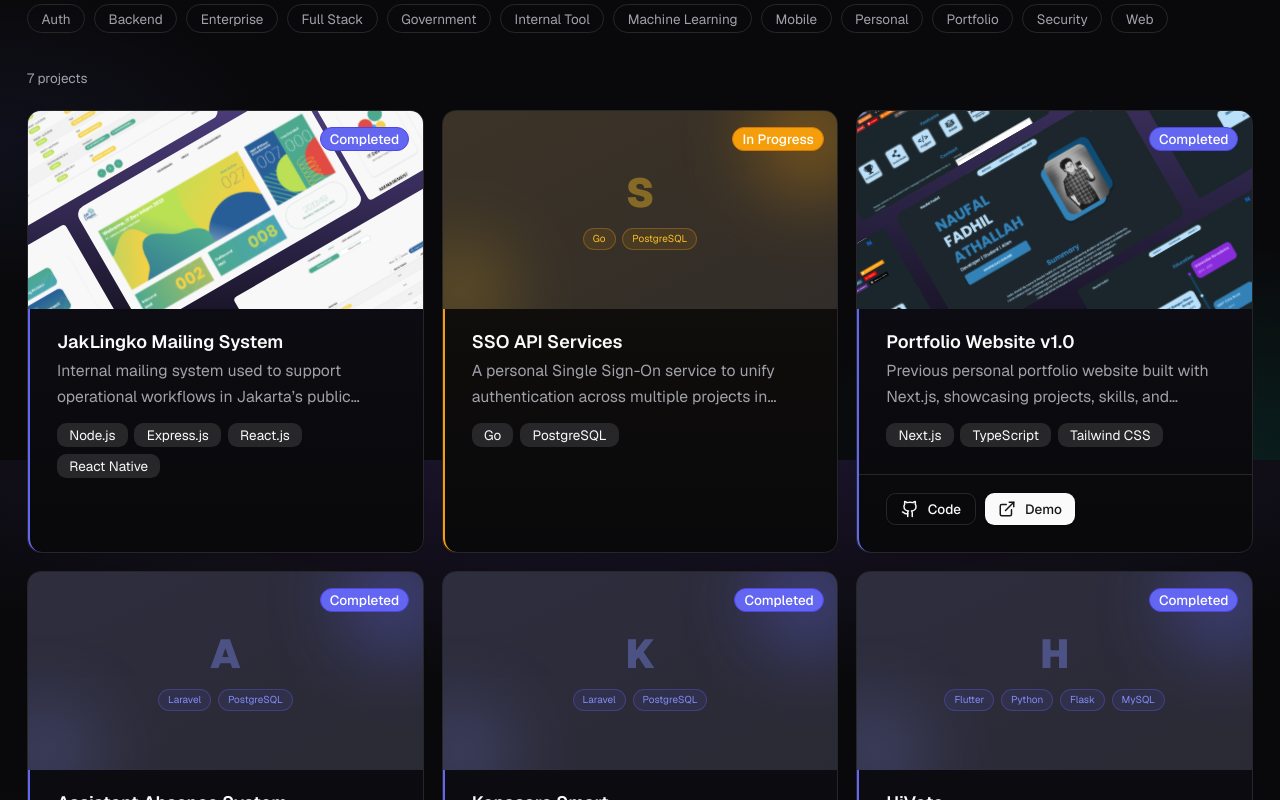
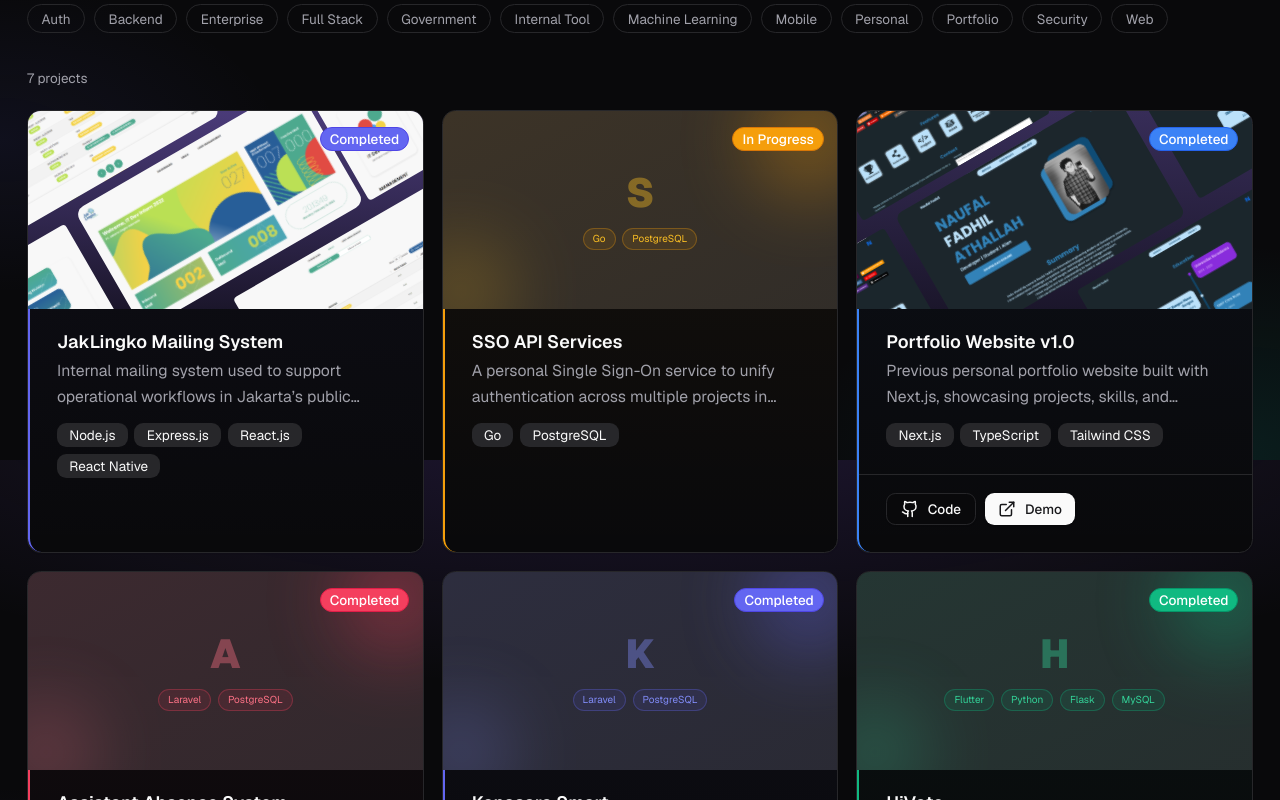
Before and after one commit to NaufalFadhil/v2.naufalfadhil.my.id, a Next.js app: page /projects in a window 1280 px wide. Shown: the part 340-1140 px from the top of the page. Built offline with nearby package versions, Linux system fonts and the light colour scheme.

Commit message:
feat(projects): add colorIndex prop to ProjectCard for dynamic styling based on project status

```diff
--- a/src/app/projects/page.tsx
+++ b/src/app/projects/page.tsx
@@ -99,8 +99,8 @@ export default function ProjectsPage() {
       {/* Grid */}
       {filtered.length > 0 ? (
         <div className="grid grid-cols-1 sm:grid-cols-2 lg:grid-cols-3 gap-4">
-          {filtered.map((project) => (
-            <ProjectCard key={project.id} project={project} />
+          {filtered.map((project, i) => (
+            <ProjectCard key={project.id} project={project} colorIndex={i} />
           ))}
         </div>
       ) : (
--- a/src/components/sections/featured-projects.tsx
+++ b/src/components/sections/featured-projects.tsx
@@ -35,7 +35,7 @@ export function FeaturedProjects() {
             viewport={{ once: true, margin: "-60px" }}
             transition={{ duration: 0.4, delay: i * 0.1, ease: "easeOut" }}
           >
-            <ProjectCard project={project} />
+            <ProjectCard project={project} colorIndex={i} />
           </motion.div>
         ))}
       </div>
--- a/src/components/shared/project-card.tsx
+++ b/src/components/shared/project-card.tsx
@@ -11,33 +11,98 @@ import { ProjectDetailModal } from "./project-detail-modal";
 
 type ProjectCardProps = {
   project: Project;
+  colorIndex?: number;
 };
 
-const statusColors: Record<Project["status"], string> = {
-  completed:    "bg-indigo-500 text-white border-indigo-600",
-  "in-progress": "bg-amber-500 text-white border-amber-600",
-  archived:     "bg-zinc-500 text-white border-zinc-600",
+type ColorScheme = {
+  badge:       string;
+  gradient:    string;
+  border:      string;
+  placeholder: string;
+  blob1:       string;
+  blob2:       string;
+  initial:     string;
+  pill:        string;
 };
 
-const cardGradient: Record<Project["status"], string> = {
-  completed:    "from-indigo-500/5 hover:from-indigo-500/30 hover:shadow-indigo-500/20",
-  "in-progress": "from-amber-500/5 hover:from-amber-500/30 hover:shadow-amber-500/20",
-  archived:     "from-zinc-500/5 hover:from-zinc-500/30 hover:shadow-zinc-500/20",
+const completedColors: ColorScheme[] = [
+  {
+    badge:       "bg-indigo-500 text-white border-indigo-600",
+    gradient:    "from-indigo-500/5 hover:from-indigo-500/30 hover:shadow-indigo-500/20",
+    border:      "border-l-indigo-500",
+    placeholder: "from-indigo-500/10 to-indigo-500/5",
+    blob1:       "bg-indigo-500",
+    blob2:       "bg-indigo-400",
+    initial:     "text-indigo-600 dark:text-indigo-400",
+    pill:        "border-indigo-500/30 bg-indigo-500/10 text-indigo-700 dark:text-indigo-400",
+  },
+  {
+    badge:       "bg-emerald-500 text-white border-emerald-600",
+    gradient:    "from-emerald-500/5 hover:from-emerald-500/30 hover:shadow-emerald-500/20",
+    border:      "border-l-emerald-500",
+    placeholder: "from-emerald-500/10 to-emerald-500/5",
+    blob1:       "bg-emerald-500",
+    blob2:       "bg-emerald-400",
+    initial:     "text-emerald-600 dark:text-emerald-400",
+    pill:        "border-emerald-500/30 bg-emerald-500/10 text-emerald-700 dark:text-emerald-400",
+  },
+  {
+    badge:       "bg-blue-500 text-white border-blue-600",
+    gradient:    "from-blue-500/5 hover:from-blue-500/30 hover:shadow-blue-500/20",
+    border:      "border-l-blue-500",
+    placeholder: "from-blue-500/10 to-blue-500/5",
+    blob1:       "bg-blue-500",
+    blob2:       "bg-blue-400",
+    initial:     "text-blue-600 dark:text-blue-400",
+    pill:        "border-blue-500/30 bg-blue-500/10 text-blue-700 dark:text-blue-400",
+  },
+  {
+    badge:       "bg-rose-500 text-white border-rose-600",
+    gradient:    "from-rose-500/5 hover:from-rose-500/30 hover:shadow-rose-500/20",
+    border:      "border-l-rose-500",
+    placeholder: "from-rose-500/10 to-rose-500/5",
+    blob1:       "bg-rose-500",
+    blob2:       "bg-rose-400",
+    initial:     "text-rose-600 dark:text-rose-400",
+    pill:        "border-rose-500/30 bg-rose-500/10 text-rose-700 dark:text-rose-400",
+  },
+];
+
+const otherColors: Record<string, ColorScheme> = {
+  "in-progress": {
+    badge:       "bg-amber-500 text-white border-amber-600",
+    gradient:    "from-amber-500/5 hover:from-amber-500/30 hover:shadow-amber-500/20",
+    border:      "border-l-amber-500",
+    placeholder: "from-amber-500/10 to-amber-500/5",
+    blob1:       "bg-amber-500",
+    blob2:       "bg-amber-400",
+    initial:     "text-amber-600 dark:text-amber-400",
+    pill:        "border-amber-500/30 bg-amber-500/10 text-amber-700 dark:text-amber-400",
+  },
+  archived: {
+    badge:       "bg-zinc-500 text-white border-zinc-600",
+    gradient:    "from-zinc-500/5 hover:from-zinc-500/30 hover:shadow-zinc-500/20",
+    border:      "border-l-zinc-500",
+    placeholder: "from-zinc-500/10 to-zinc-500/5",
+    blob1:       "bg-zinc-500",
+    blob2:       "bg-zinc-400",
+    initial:     "text-zinc-600 dark:text-zinc-400",
+    pill:        "border-zinc-500/30 bg-zinc-500/10 text-zinc-700 dark:text-zinc-400",
+  },
 };
 
-const contentBorder: Record<Project["status"], string> = {
-  completed:    "border-l-indigo-500",
-  "in-progress": "border-l-amber-500",
-  archived:     "border-l-zinc-500",
-};
+export function ProjectCard({ project, colorIndex = 0 }: ProjectCardProps) {
+  const [modalOpen, setModalOpen] = useState(false);
 
-export function ProjectCard({ project }: ProjectCardProps) {
-  const [modalOpen, setModalOpen] = useState(false);
+  const c: ColorScheme =
+    project.status === "completed"
+      ? completedColors[colorIndex % completedColors.length]
+      : otherColors[project.status];
 
   return (
     <>
       <Card
-        className={`group flex flex-col overflow-hidden bg-gradient-to-b to-transparent shadow-sm transition-all duration-300 hover:shadow-md cursor-pointer h-full ${cardGradient[project.status]}`}
+        className={`group flex flex-col overflow-hidden bg-gradient-to-b to-transparent shadow-sm transition-all duration-300 hover:shadow-md cursor-pointer h-full ${c.gradient}`}
         onClick={() => setModalOpen(true)}
       >
         {/* Screenshot */}
@@ -50,35 +115,15 @@ export function ProjectCard({ project }: ProjectCardProps) {
               className="object-cover object-top transition-transform duration-300 group-hover:scale-105"
             />
           ) : (
-            <div className={`absolute inset-0 flex flex-col items-center justify-center gap-3 p-5 ${
-              project.status === "completed" ? "bg-gradient-to-br from-indigo-500/10 to-indigo-500/5" :
-              project.status === "in-progress" ? "bg-gradient-to-br from-amber-500/10 to-amber-500/5" :
-              "bg-gradient-to-br from-zinc-500/10 to-zinc-500/5"
-            }`}>
-              {/* Decorative blobs */}
-              <div className={`absolute -top-6 -right-6 h-24 w-24 rounded-full opacity-40 blur-2xl ${
-                project.status === "completed" ? "bg-indigo-500" :
-                project.status === "in-progress" ? "bg-amber-500" : "bg-zinc-500"
-              }`} />
-              <div className={`absolute -bottom-6 -left-6 h-20 w-20 rounded-full opacity-30 blur-2xl ${
-                project.status === "completed" ? "bg-indigo-400" :
-                project.status === "in-progress" ? "bg-amber-400" : "bg-zinc-400"
-              }`} />
-              {/* Title initial */}
-              <span className={`text-4xl font-black select-none opacity-40 ${
-                project.status === "completed" ? "text-indigo-600 dark:text-indigo-400" :
-                project.status === "in-progress" ? "text-amber-600 dark:text-amber-400" : "text-zinc-600 dark:text-zinc-400"
-              }`}>
+            <div className={`absolute inset-0 flex flex-col items-center justify-center gap-3 p-5 bg-gradient-to-br ${c.placeholder}`}>
+              <div className={`absolute -top-6 -right-6 h-24 w-24 rounded-full opacity-40 blur-2xl ${c.blob1}`} />
+              <div className={`absolute -bottom-6 -left-6 h-20 w-20 rounded-full opacity-30 blur-2xl ${c.blob2}`} />
+              <span className={`text-4xl font-black select-none opacity-40 ${c.initial}`}>
                 {project.title.charAt(0)}
               </span>
-              {/* Tech pills */}
               <div className="flex flex-wrap justify-center gap-1.5 px-2">
                 {project.tech.slice(0, 4).map((t) => (
-                  <span key={t} className={`rounded-full border px-2 py-0.5 text-[10px] backdrop-blur-sm ${
-                    project.status === "completed" ? "border-indigo-500/30 bg-indigo-500/10 text-indigo-700 dark:text-indigo-400" :
-                    project.status === "in-progress" ? "border-amber-500/30 bg-amber-500/10 text-amber-700 dark:text-amber-400" :
-                    "border-zinc-500/30 bg-zinc-500/10 text-zinc-700 dark:text-zinc-400"
-                  }`}>
+                  <span key={t} className={`rounded-full border px-2 py-0.5 text-[10px] backdrop-blur-sm ${c.pill}`}>
                     {t}
                   </span>
                 ))}
@@ -87,33 +132,23 @@ export function ProjectCard({ project }: ProjectCardProps) {
           )}
           {/* Status badge */}
           <div className="absolute top-3 right-3">
-            <span className={`inline-flex items-center rounded-full border px-2 py-0.5 text-xs font-medium ${statusColors[project.status]}`}>
+            <span className={`inline-flex items-center rounded-full border px-2 py-0.5 text-xs font-medium ${c.badge}`}>
               {project.status === "in-progress" ? "In Progress" : project.status.charAt(0).toUpperCase() + project.status.slice(1)}
             </span>
           </div>
         </div>
 
         {/* Content */}
-        <div className={`flex flex-col flex-1 border-l-2 rounded-bl-xl ${contentBorder[project.status]}`}>
+        <div className={`flex flex-col flex-1 border-l-2 rounded-bl-xl ${c.border}`}>
           <CardContent className="flex-1 pt-5">
-            <h3 className="font-semibold text-base leading-tight mb-1">
-              {project.title}
-            </h3>
-            <p className="text-sm text-muted-foreground leading-relaxed line-clamp-2">
-              {project.description}
-            </p>
-
-            {/* Tech stack */}
+            <h3 className="font-semibold text-base leading-tight mb-1">{project.title}</h3>
+            <p className="text-sm text-muted-foreground leading-relaxed line-clamp-2">{project.description}</p>
             <div className="flex flex-wrap gap-1.5 mt-3">
               {project.tech.slice(0, 5).map((t) => (
-                <Badge key={t} variant="secondary" className="text-xs font-normal">
-                  {t}
-                </Badge>
+                <Badge key={t} variant="secondary" className="text-xs font-normal">{t}</Badge>
               ))}
               {project.tech.length > 5 && (
-                <Badge variant="outline" className="text-xs font-normal">
-                  +{project.tech.length - 5}
-                </Badge>
+                <Badge variant="outline" className="text-xs font-normal">+{project.tech.length - 5}</Badge>
               )}
             </div>
           </CardContent>
```
